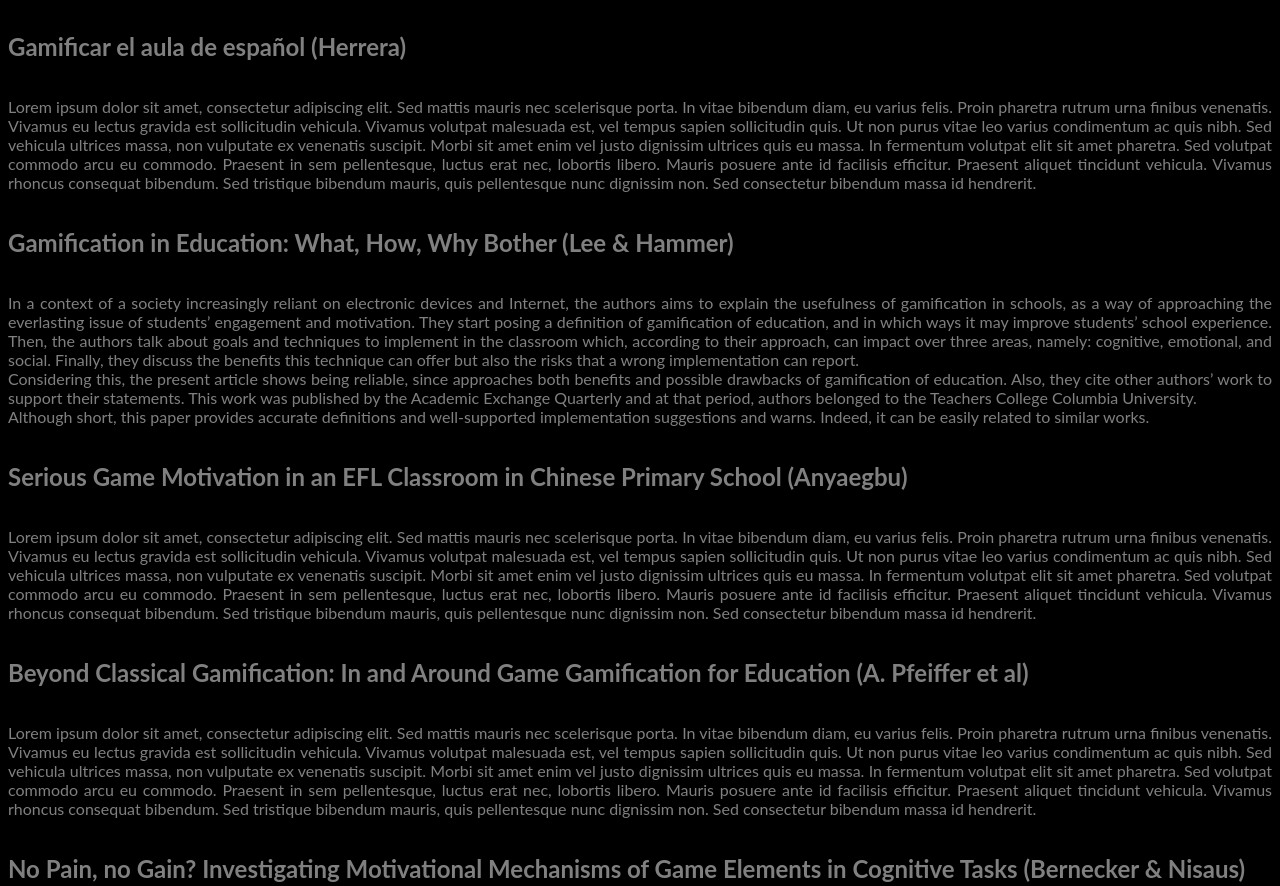
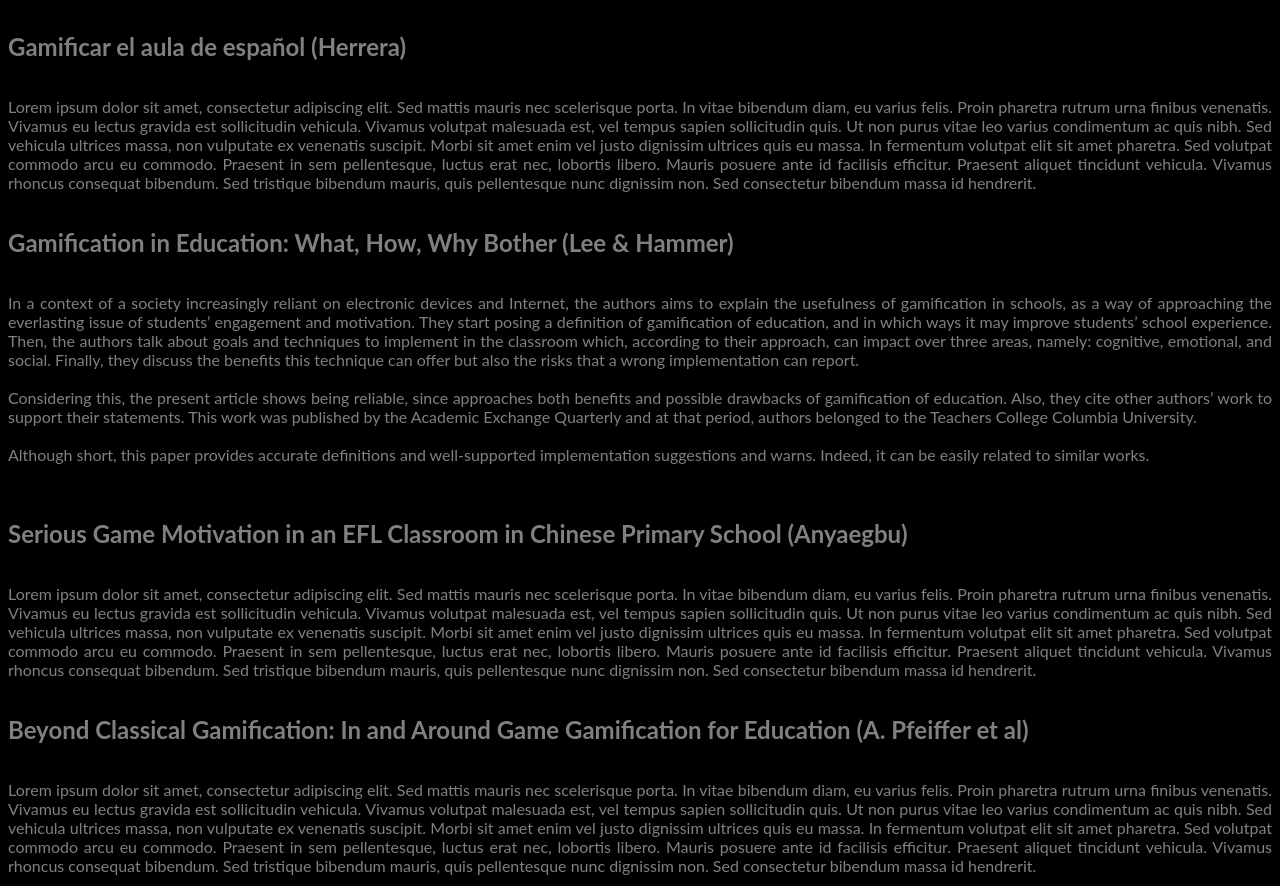
Before and after one commit to MrCachalote/Blackboard-Station, a plain HTML site: page Blackboard Station v1.00/inboard1/inboard1.html in a window 1280 px wide. Shown: the part 936-1822 px from the top of the page. Drawn offline with Linux system fonts and the light colour scheme.

Commit message:
Update inboard1.html

```diff
--- a/Blackboard Station v1.00/inboard1/inboard1.html
+++ b/Blackboard Station v1.00/inboard1/inboard1.html
@@ -99,11 +99,11 @@
         </p>
         <h2 id="section3"> Gamification in Education: What, How, Why Bother (Lee & Hammer) </h2>
         <p>
-            In a context of a society increasingly reliant on electronic devices and Internet, the authors aims to explain the usefulness of gamification in schools, as a way of approaching the everlasting issue of students’ engagement and motivation. They start posing a definition of gamification of education, and in which ways it may improve students’ school experience. Then, the authors talk about goals and techniques to implement in the classroom which, according to their approach, can impact over three areas, namely: cognitive, emotional, and social. Finally, they discuss the benefits this technique can offer but also the risks that a wrong implementation can report.<br>
+            In a context of a society increasingly reliant on electronic devices and Internet, the authors aims to explain the usefulness of gamification in schools, as a way of approaching the everlasting issue of students’ engagement and motivation. They start posing a definition of gamification of education, and in which ways it may improve students’ school experience. Then, the authors talk about goals and techniques to implement in the classroom which, according to their approach, can impact over three areas, namely: cognitive, emotional, and social. Finally, they discuss the benefits this technique can offer but also the risks that a wrong implementation can report.<br><br>
 
-            Considering this, the present article shows being reliable, since approaches both benefits and possible drawbacks of gamification of education. Also, they cite other authors’ work to support their statements. This work was published by the Academic Exchange Quarterly and at that period, authors belonged to the Teachers College Columbia University.<br>
+            Considering this, the present article shows being reliable, since approaches both benefits and possible drawbacks of gamification of education. Also, they cite other authors’ work to support their statements. This work was published by the Academic Exchange Quarterly and at that period, authors belonged to the Teachers College Columbia University.<br><br>
 
-            Although short, this paper provides accurate definitions and well-supported implementation suggestions and warns. Indeed, it can be easily related to similar works. <br> </p>
+            Although short, this paper provides accurate definitions and well-supported implementation suggestions and warns. Indeed, it can be easily related to similar works. <br><br> </p>
 
         <h2 id="section4"> Serious Game Motivation in an EFL Classroom in Chinese Primary School (Anyaegbu) </h2>
         <p>
```
